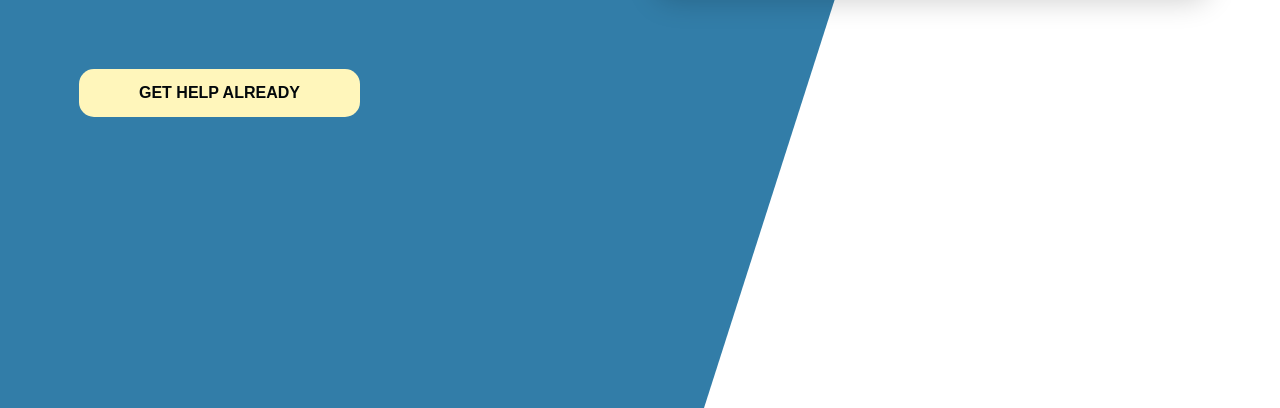
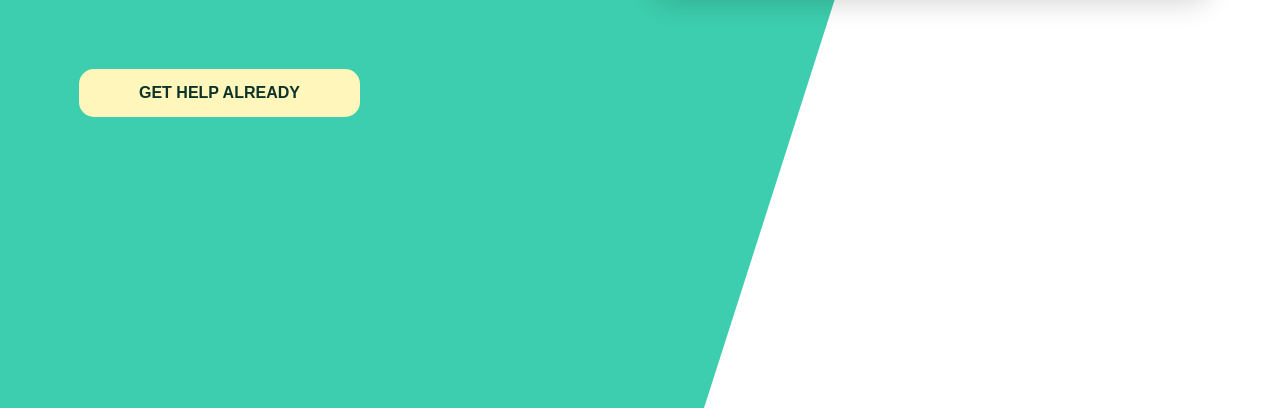
Before and after one commit to lozanomasunoyahoo/sass-workshop, a website: page index.html in a window 1280 px wide. Shown: the part 392-800 px from the top of the page. Drawn offline with Linux system fonts and the light colour scheme.

Commit message:
change the color of the fruit

```diff
--- a/css/main.scss
+++ b/css/main.scss
@@ -1,7 +1,7 @@
 $colors: (
-	primary: #327da8,
-	primary-light: lighten(#327da8, 40%),
-	primary-dark: darken(#327da8, 40%),
+	primary: #3cceae,
+	primary-light: lighten(#3cceae, 40%),
+	primary-dark: darken(#3cceae, 40%),
 	accent: #fff6bb,
 );
 
```
Also changed, not shown: css/main.css, css/main.min.css, 1 other file.
